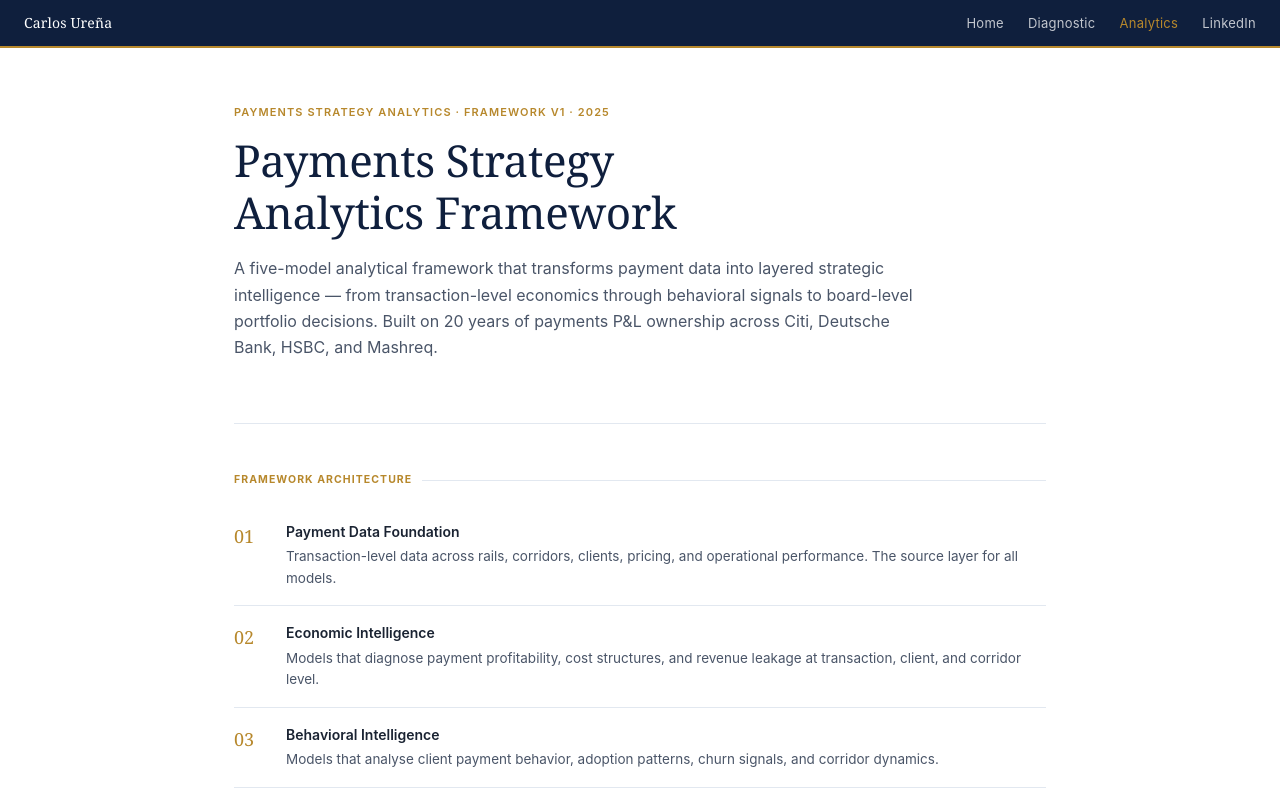
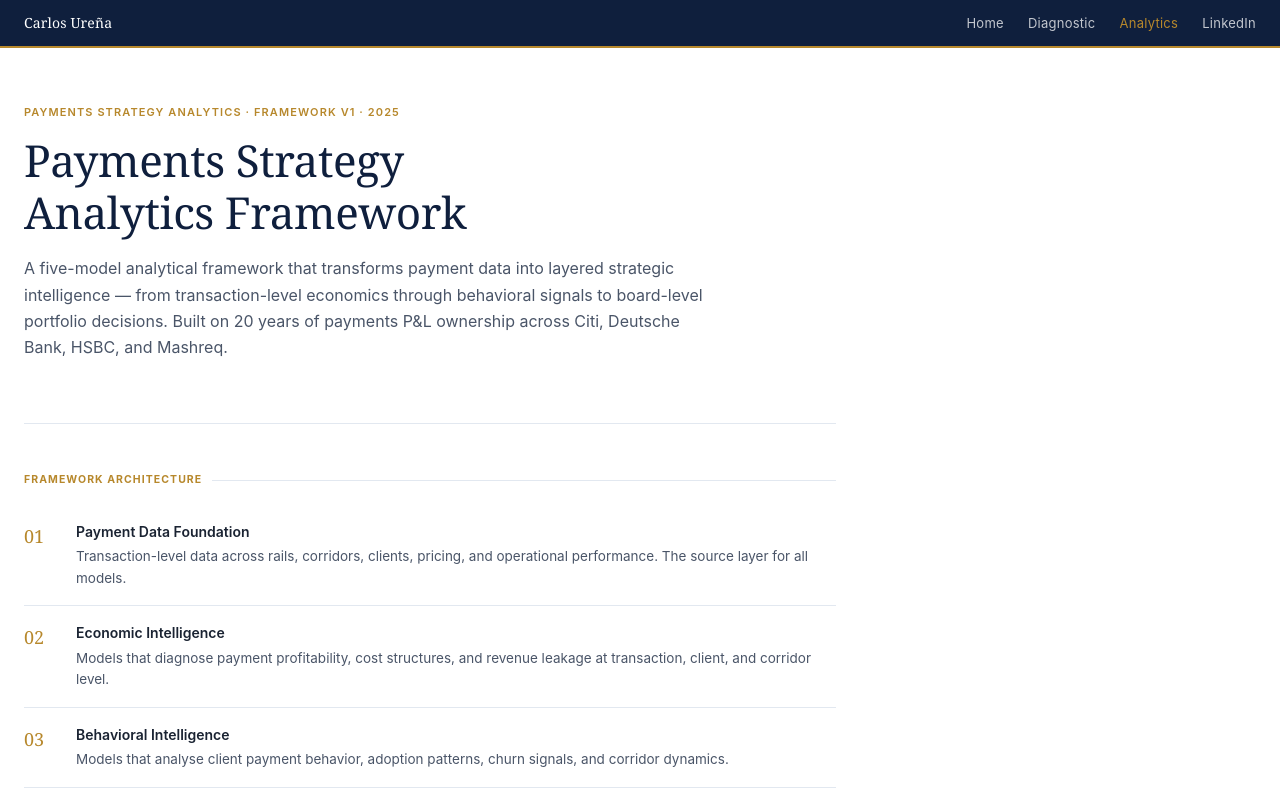
Before and after one commit to curena1206/ai-payments-portfolio, a React (Vite) app: page / in a window 1280 px wide. Shown: the top 800 px of the page. Built offline with nearby package versions, Linux system fonts and the light colour scheme.

Commit message:
Force remove main element margin

```diff
--- a/src/index.css
+++ b/src/index.css
@@ -1,5 +1,5 @@
 /* ── RESET ──────────────────────────────────────────────────────────────── */
-main { margin: 0; }
+main, .fi-wrap { margin-left: 0 !important; margin-right: 0 !important; }
 *, *::before, *::after { box-sizing: border-box; margin: 0; padding: 0; }
 html { scroll-behavior: smooth; font-size: 16px; }
 body {
```
